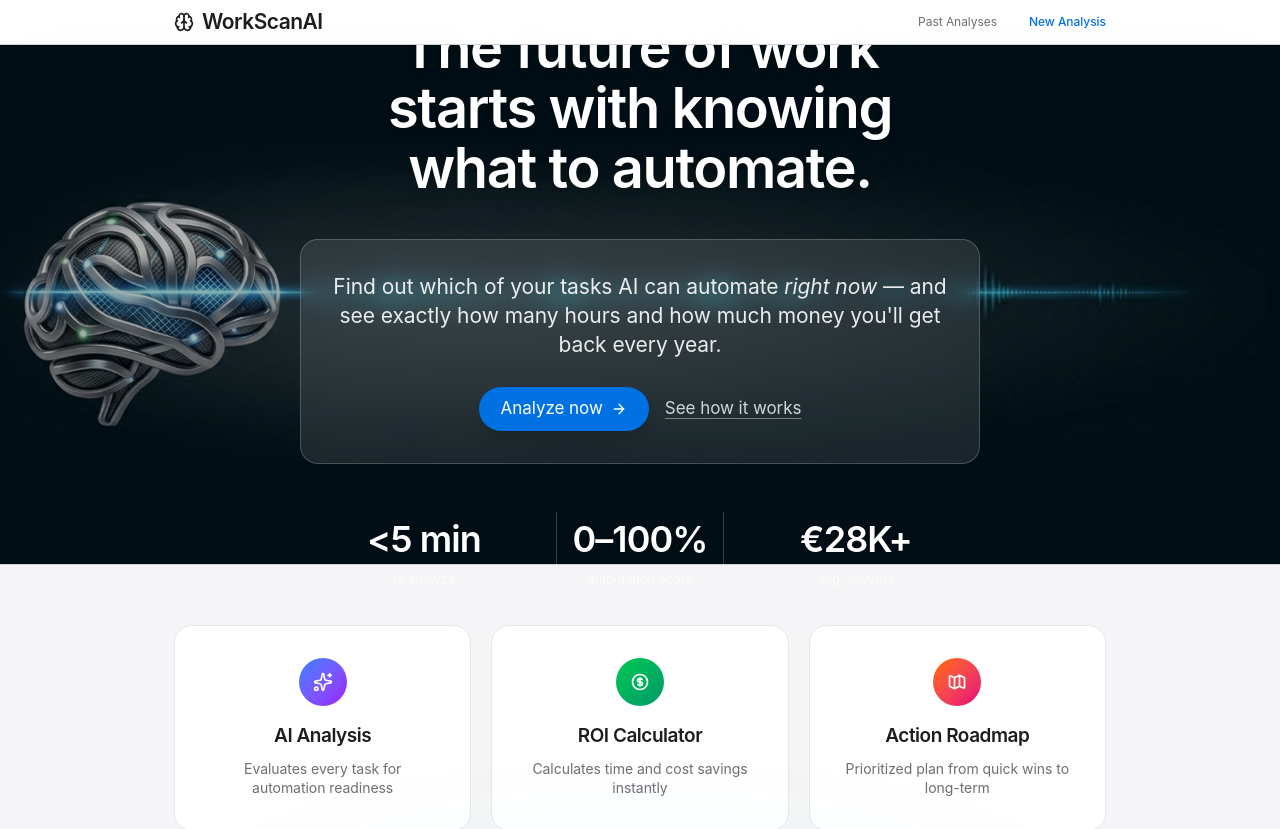
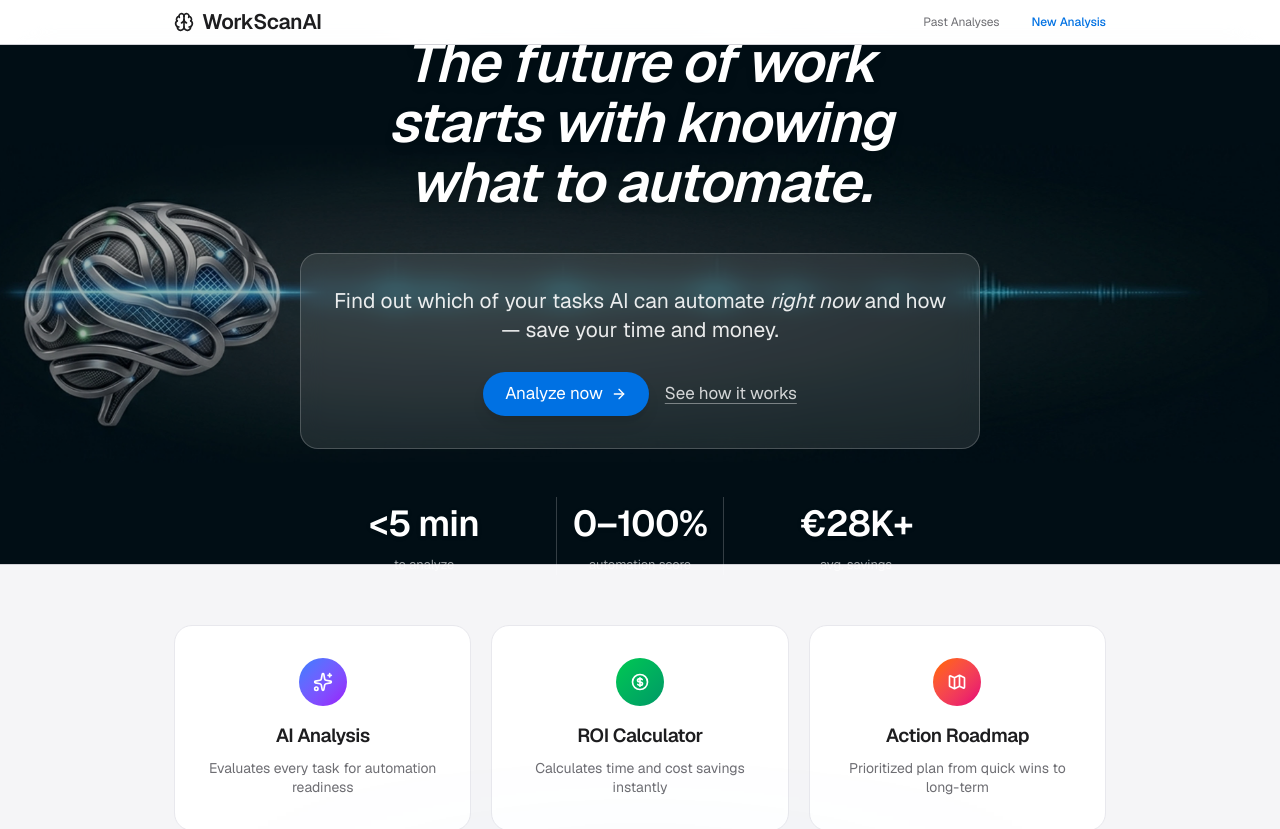
Before and after one commit to ibxibx/workscanai, a Next.js app in the folder frontend/: page / in a window 1280 px wide. Shown: the top 829 px of the page. Built offline with nearby package versions, Linux system fonts and the light colour scheme; no server answers.

Commit message:
fix: consistent italic hero headline via Geist web font + update hero subtext copy

```diff
--- a/frontend/src/app/globals.css
+++ b/frontend/src/app/globals.css
@@ -20,7 +20,7 @@ html {
 body {
   background: var(--background);
   color: var(--foreground);
-  font-family: -apple-system, BlinkMacSystemFont, 'SF Pro Display', 'SF Pro Text', 'Helvetica Neue', sans-serif;
+  font-family: var(--font-geist-sans), -apple-system, BlinkMacSystemFont, 'SF Pro Display', 'SF Pro Text', 'Helvetica Neue', sans-serif;
   letter-spacing: -0.003em;
   overflow-x: hidden;
 }
--- a/frontend/src/app/layout.tsx
+++ b/frontend/src/app/layout.tsx
@@ -5,6 +5,7 @@ import "./globals.css";
 const geistSans = Geist({
   variable: "--font-geist-sans",
   subsets: ["latin"],
+  weight: ["300", "400", "500", "600", "700"],
 });
 
 const geistMono = Geist_Mono({
--- a/frontend/src/app/page.tsx
+++ b/frontend/src/app/page.tsx
@@ -68,7 +68,7 @@ export default function LandingPage() {
           <div className="w-full max-w-[980px] mx-auto px-4 sm:px-6 py-[48px] sm:py-[90px] text-center">
 
           {/* Headline */}
-          <h1 className="text-[32px] sm:text-[44px] md:text-[56px] leading-[1.07] font-semibold tracking-tight text-white mb-[16px] drop-shadow-lg">
+          <h1 className="text-[32px] sm:text-[44px] md:text-[56px] leading-[1.07] font-semibold italic tracking-tight text-white mb-[16px] drop-shadow-lg">
             The future of work
             <br />
             starts with knowing
@@ -80,7 +80,7 @@ export default function LandingPage() {
           <div className="max-w-[680px] mx-auto mt-[24px] sm:mt-[40px]">
             <div className="bg-white/10 backdrop-blur-md border border-white/20 rounded-[18px] p-[20px] sm:p-[32px]">
               <p className="text-[16px] sm:text-[21px] leading-[1.381] font-normal text-white/90 mb-[20px] sm:mb-[28px]">
-                Find out which of your tasks AI can automate <em>right now</em> — and see exactly how many hours and how much money you'll get back every year.
+                Find out which of your tasks AI can automate <em>right now</em> and how — save your time and money.
               </p>
               <div className="flex gap-[16px] justify-center items-center flex-wrap">
                 <a
```
